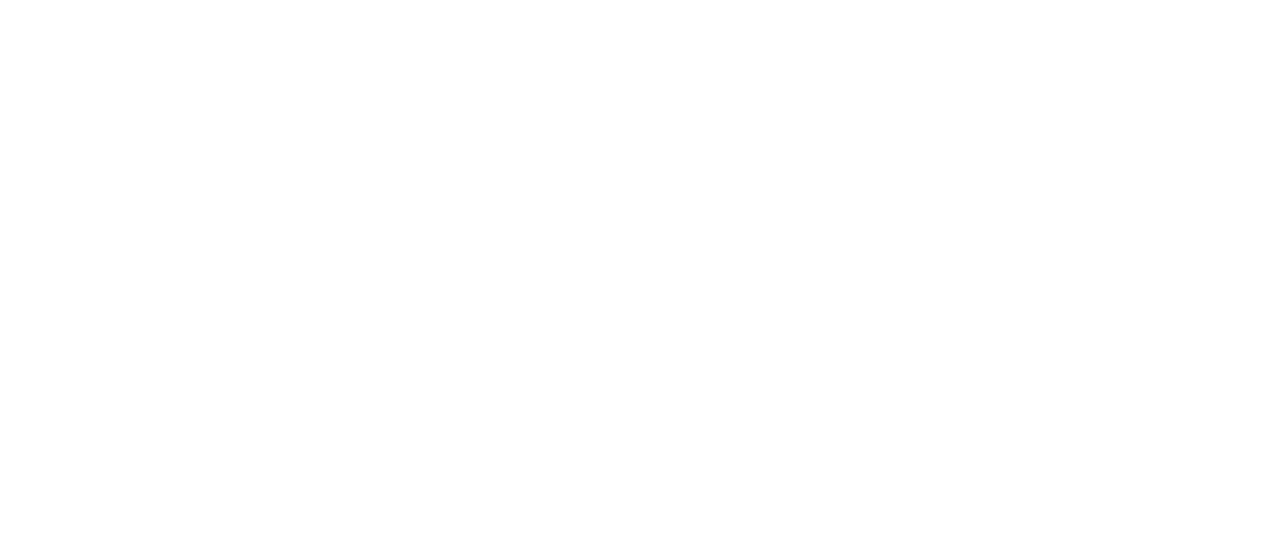
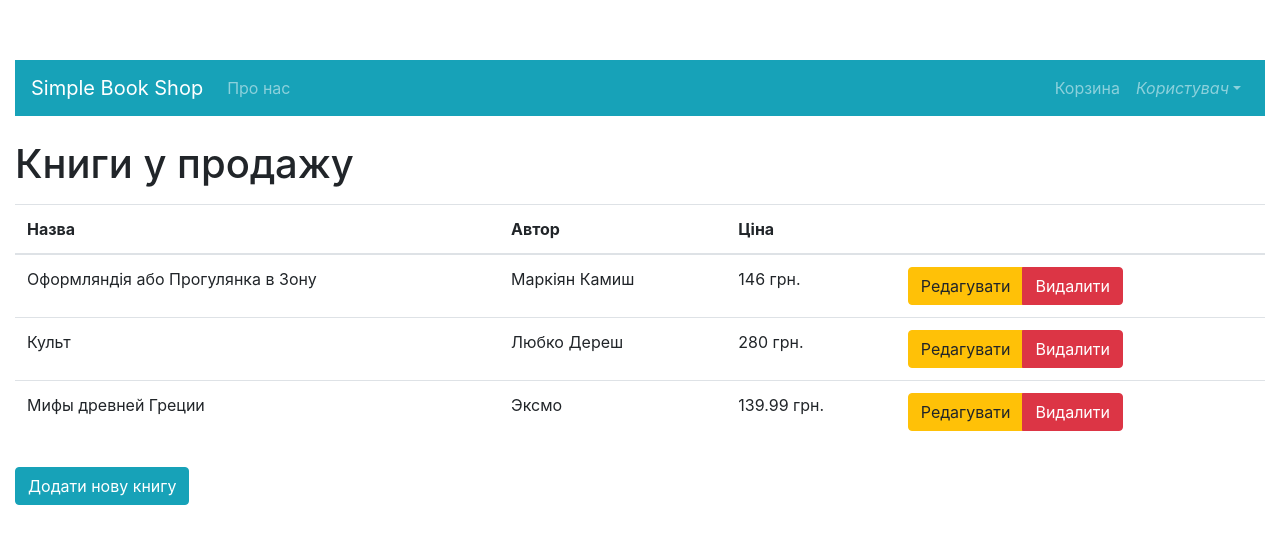
Before and after one commit to Yan-Kipish/simple_book_shop-frontend, a Vue app: page /admin in a window 1280 px wide. Shown: the top 544 px of the page. Built offline with nearby package versions, Linux system fonts and the light colour scheme.

Commit message:
starting to code admin page

```diff
--- /dev/null
+++ b/src/components/admin/v-admin-books.vue
@@ -0,0 +1,70 @@
+<template>
+  <div class="container-fluid">
+    <v-navbar />
+    <h1 class="mt-4">Книги у продажу</h1>
+    <table class="table table-hover mt-3">
+          <thead>
+            <tr>
+              <th scope="col">Назва</th>
+              <th scope="col">Автор</th>
+              <th scope="col">Ціна</th>
+              <th></th>
+            </tr>
+          </thead>
+          <tbody>
+            <tr v-for="(book, index) in books" :key="index">
+              <td>{{ book.title }}</td>
+              <td>{{ book.author }}</td>
+              <td>{{ book.price }} грн.</td>
+              <td>
+                <b-button-group>
+                  <b-button variant="warning">Редагувати</b-button>
+                  <b-button variant="danger">Видалити</b-button>
+                </b-button-group>
+              </td>
+            </tr>
+          </tbody>
+    </table>
+    <b-button variant="info" class="mt-2">Додати нову книгу</b-button>
+  </div>
+</template>
+
+<script>
+import vNavbar from '@/components/navbar/v-navbar';
+
+export default {
+  name: "v-admin-books",
+  components: {
+    vNavbar,
+  },
+  data() {
+    return {
+      books: [
+        {
+          title: "Оформляндія або Прогулянка в Зону",
+          author: "Маркіян Камиш",
+          price: 146.0,
+        },
+        {
+          title: "Культ",
+          author: "Любко Дереш",
+          price: 280.0,
+        },
+        {
+          title: "Мифы древней Греции",
+          author: "Эксмо",
+          price: 139.99,
+        },
+      ],
+      addBookForm: {
+        title: "",
+        author: "",
+        price: 0.0,
+      },
+    };
+  },
+};
+</script>
+
+<style>
+</style>
--- /dev/null
+++ b/src/components/v-about.vue
@@ -0,0 +1,19 @@
+<template>
+  <div class="container">
+      <h1>Про магазин</h1>
+      <p>Lorem ipsum, dolor sit amet consectetur adipisicing elit. Excepturi soluta aliquid incidunt non tenetur sit, ipsum adipisci eum dolore quas ipsam esse facilis dignissimos officia eos impedit quibusdam dolorem veritatis!</p>
+      <hr/>
+      <p>Попов Гліб</p>
+      <p>Литвин Віталій</p>
+  </div>
+</template>
+
+<script>
+export default {
+
+}
+</script>
+
+<style>
+
+</style>
--- a/src/components/v-book-list.vue
+++ b/src/components/v-book-list.vue
@@ -1,30 +1,6 @@
 <template>
   <div class="v-book-list container-fluid">
-    <!-- <div class="row">
-      <div class="col-sm-10">
-        <h1>Книги у продажу</h1>
-        <hr />
-        <br /><br />
-        <table class="table table-hover">
-          <thead>
-            <tr>
-              <th scope="col">Назва</th>
-              <th scope="col">Автор</th>
-              <th scope="col">Ціна</th>
-              <th></th>
-            </tr>
-          </thead>
-          <tbody>
-            <tr v-for="(book, index) in books" :key="index">
-              <td>{{ book.title }}</td>
-              <td>{{ book.author }}</td>
-              <td>{{ book.price }}</td>
-            </tr>
-          </tbody>
-        </table>
-      </div>
-    </div> -->
-    <b-card-group deck>
+    <b-card-group columns>
       <b-card v-for="(book, index) in books" :key="index"
               :title="book.title"
               :sub-title="book.author">
@@ -33,7 +9,7 @@
         </b-card-text>
         <span>
           <b-card-text>{{book.price}} грн.</b-card-text>
-          <b-button href="#" variant="info">Деталі</b-button>
+          <b-button variant="info">Додати до корзини</b-button>
         </span>
       </b-card>
     </b-card-group>
@@ -48,6 +24,7 @@
   name: 'v-book-list',
   data() {
     return {
+      isAdmin: true,
       books: [
         {
           title: "Оформляндія або Прогулянка в Зону",
@@ -99,4 +76,5 @@
 .v-book-list {
   margin-top: 15px;
 }
+
 </style>
--- a/src/router/index.js
+++ b/src/router/index.js
@@ -1,6 +1,8 @@
 import Vue from 'vue';
 import Router from 'vue-router';
 import VMain from '@/components/v-main';
+import VAdminBooks from '@/components/admin/v-admin-books';
+import VAbout from '@/components/v-about';
 
 Vue.use(Router);
 
@@ -11,6 +13,16 @@
       name: 'Main',
       component: VMain,
     },
+    {
+      path: '/admin',
+      name: 'AdminBooks',
+      component: VAdminBooks,
+    },
+    {
+      path: '/about',
+      name: 'About',
+      component: VAbout,
+    }
   ],
   mode: 'history',
 });
```
